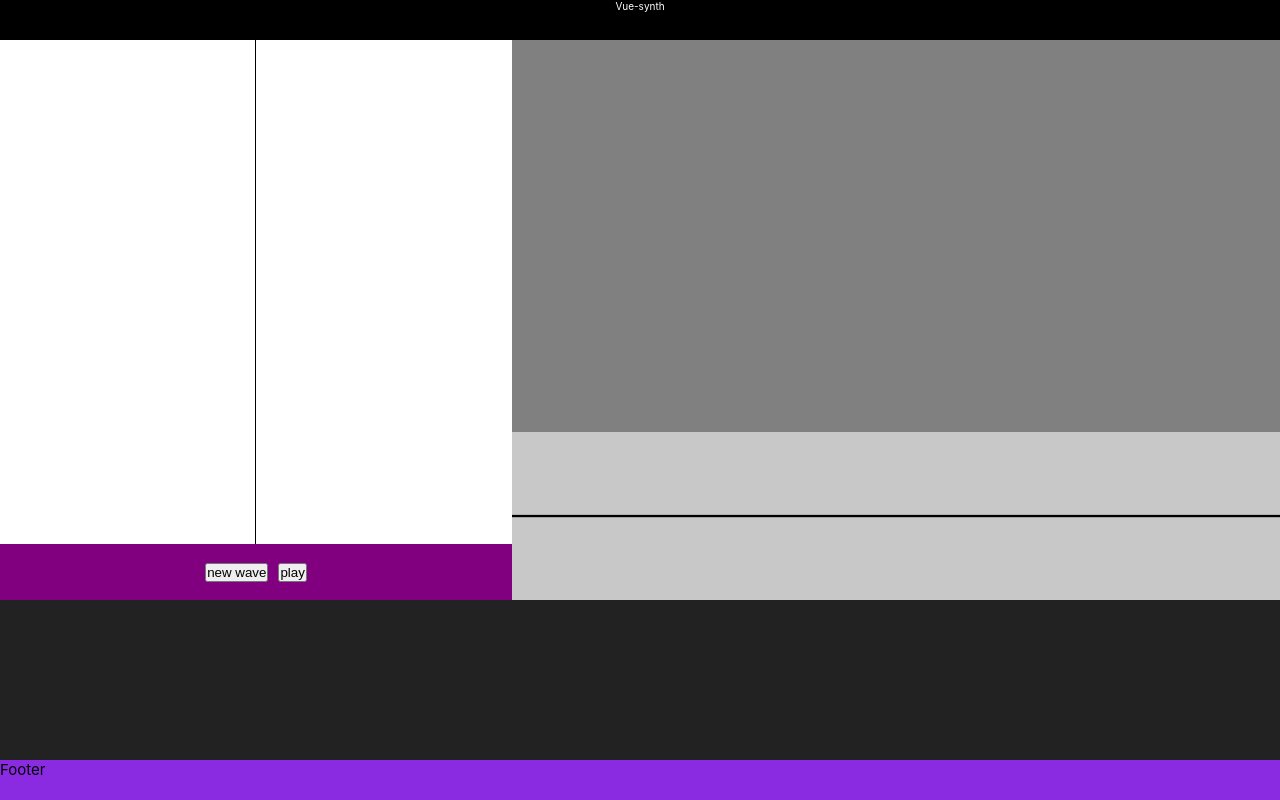
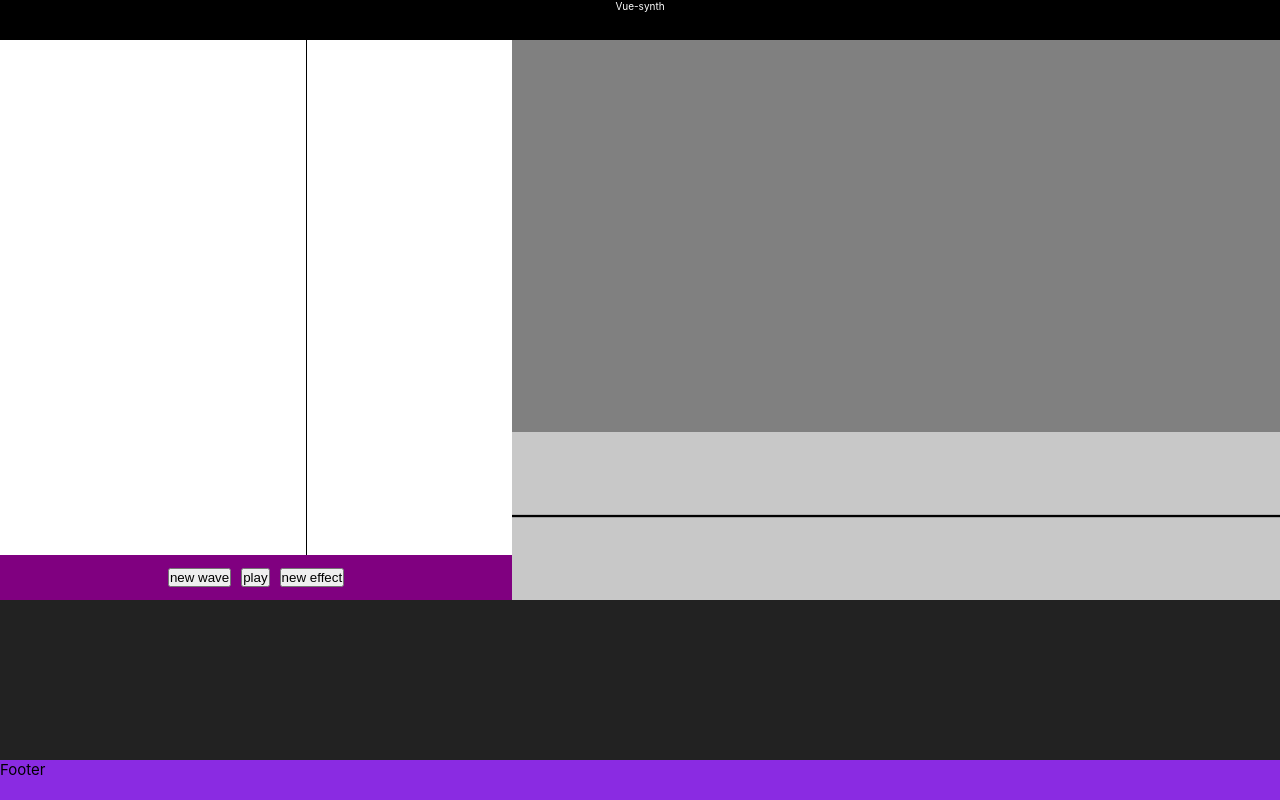
Before and after one commit to guillermoVicenteGonzalez/vue-synth, a Vue app in the folder vue-synth/: page /test in a window 1280 px wide. Built offline with nearby package versions, Linux system fonts and the light colour scheme.

Commit message:
little testViewChanges + update readme

```diff
--- a/vue-synth/src/views/TestView.vue
+++ b/vue-synth/src/views/TestView.vue
@@ -29,6 +29,7 @@
       <div class="controls">
         <button @click="createNewWave">new wave</button>
         <button @click="playMainWave">play</button>
+        <button>new effect</button>
       </div>
     </template>
 
@@ -140,19 +141,23 @@ onMounted(() => {
 }
 
 .components {
-  height: 90%;
+  height: 92%;
   display: grid;
-  grid-template-columns: 1fr 1fr;
+  grid-template-columns: 1.5fr 1fr;
 
   &__waveCardList {
     border-right: solid 1px black;
     overflow: auto;
+    padding: 1rem 0.5rem;
+    > * {
+      margin-bottom: 1rem;
+    }
   }
 }
 
 .controls {
   background-color: purple;
-  height: 10%;
+  height: 8%;
   display: flex;
   padding: 1rem;
   gap: 1rem;
```
Also changed, not shown: 1 other file (tests, documents, lock files or other folders).
